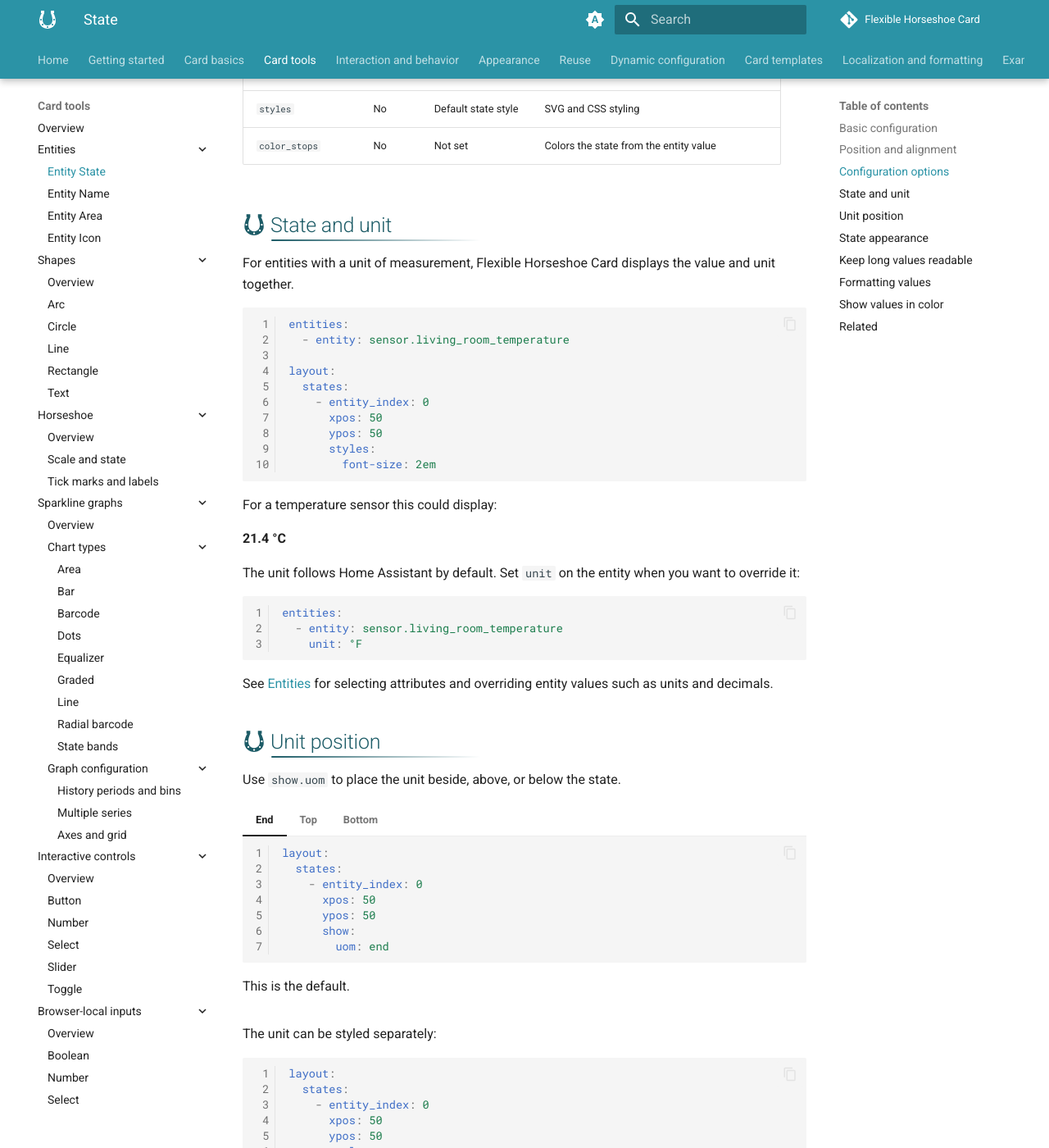
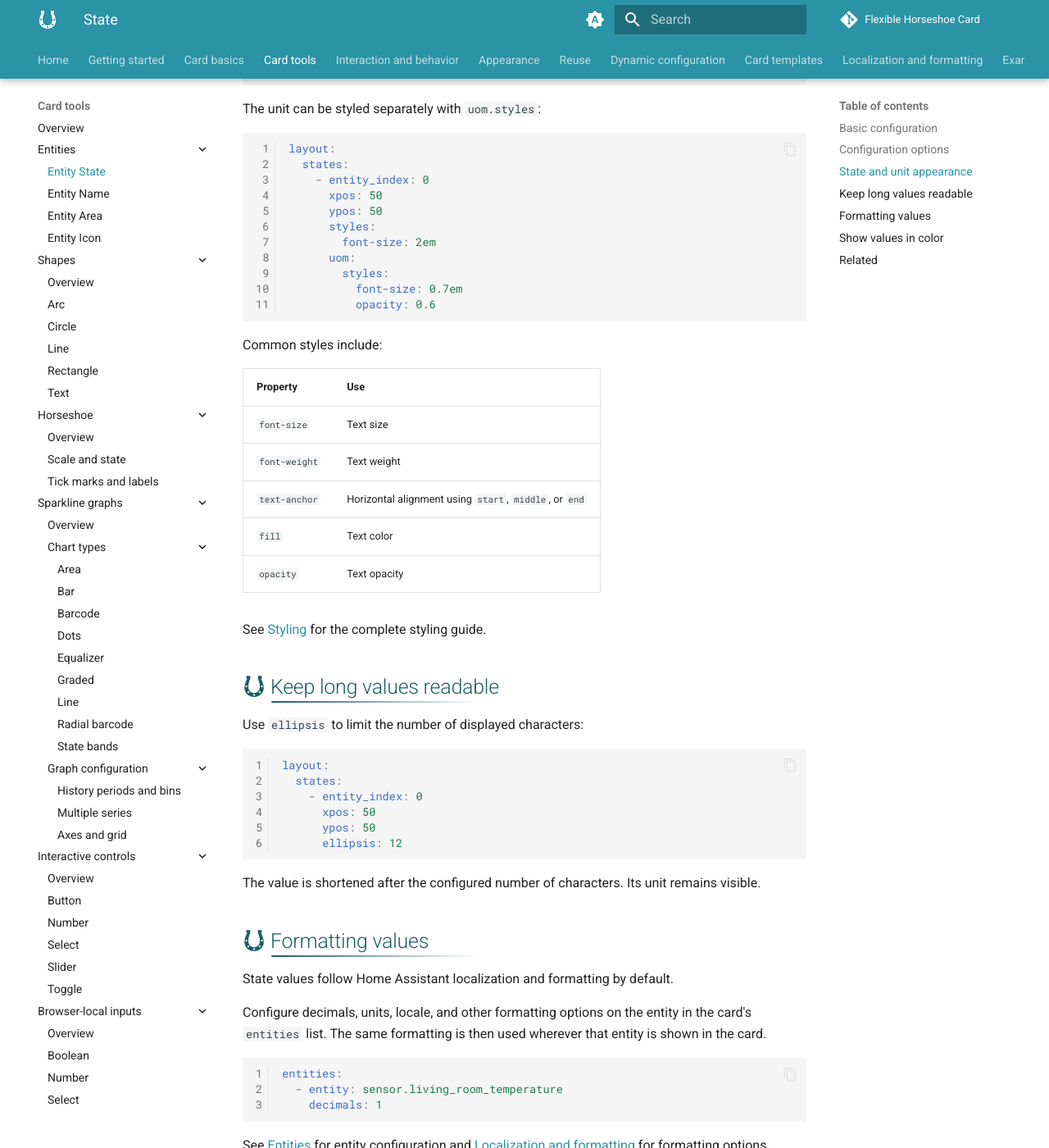
Before and after one commit to AmoebeLabs/flex-horseshoe-card, an MkDocs documentation site: the page built from docs/docs/tools/entities/entity-state-tool.md, in a window 1280 px wide and 1400 px high, scrolled down 1674 px. Shown: the whole window at 82% size. Built offline with MkDocs 1.6.1 and Material for MkDocs 9.7.7, drawn with Linux system fonts in a browser that asks for light colours; comment, search, counter and statistics services are not loaded; some of the changed text lies outside the part shown.

````diff
--- a/docs/docs/tools/entities/entity-state-tool.md
+++ b/docs/docs/tools/entities/entity-state-tool.md
@@ -12,7 +12,7 @@ tags:
 
 The State tool shows the current value of a Home Assistant entity or attribute.
 
-By default, the Flexible Horseshoe Card uses Home Assistant formatting for the value and unit.
+By default, the Flexible Horseshoe Card follows Home Assistant formatting for the value and unit, including locale, number formatting, and display precision.
 
 <!-- State examples image -->
 
@@ -38,136 +38,24 @@ layout:
 
 `xpos` and `ypos` position the state on the card.
 
-## :material-horseshoe: Position and alignment
-
-Position the complete state with `xpos` and `ypos`.
-
-```yaml linenums="1"
-layout:
-  states:
-    - entity_index: 0
-      xpos: 10
-      ypos: 50
-      styles:
-        font-size: 2em
-        text-anchor: start
-```
-
-Use `text-anchor` to control horizontal alignment:
-
-* `start`
-* `middle`
-* `end`
-
 See [Positioning and sizing](../../card-basics/positioning-and-sizing.md) for the card coordinate system.
 
 ## :material-horseshoe: Configuration options
 
-| Field            | Required | Default             | Description                                  |
-| ---------------- | :------: | ------------------- | -------------------------------------------- |
-| `entity_index`   |    Yes   |                     | Entity whose state is displayed              |
-| `xpos`           |    Yes   |                     | Horizontal position                          |
-| `ypos`           |    Yes   |                     | Vertical position                            |
-| `show.uom`       |    No    | `end`               | Places the unit at `end`, `top`, or `bottom` |
-| `uom`            |    No    |                     | Unit positioning and styling                 |
-| `ellipsis`       |    No    |                     | Maximum number of displayed state characters |
-| `format`         |    No    | Home Assistant      | Overrides state formatting                   |
-| `styles`         |    No    | Default state style | SVG and CSS styling                          |
-| `color_stops`    |    No    | Not set             | Colors the state from the entity value       |
+| Field          | Required | Default             | Description                                  |
+| -------------- | :------: | ------------------- | -------------------------------------------- |
+| `entity_index` |    Yes   |                     | Entity whose state is displayed              |
+| `xpos`         |    Yes   |                     | Horizontal position                          |
+| `ypos`         |    Yes   |                     | Vertical position                            |
+| `show.uom`     |    No    | `end`               | Places the unit at `end`, `top`, or `bottom` |
+| `uom.styles`   |    No    |                     | Unit styling                                 |
+| `ellipsis`     |    No    |                     | Maximum number of displayed state characters |
+| `styles`       |    No    | Default state style | SVG and CSS styling                          |
+| `color_stops`  |    No    | Not set             | Colors the state from the entity value       |
 
-## :material-horseshoe: State and unit
+## :material-horseshoe: State and unit appearance
 
-For entities with a unit of measurement, Flexible Horseshoe Card displays the value and unit together.
-
-```yaml linenums="1"
-entities:
-  - entity: sensor.living_room_temperature
-
-layout:
-  states:
-    - entity_index: 0
-      xpos: 50
-      ypos: 50
-      styles:
-        font-size: 2em
-```
-
-For a temperature sensor this could display:
-
-**21.4 °C**
-
-The unit follows Home Assistant by default. Set `unit` on the entity when you want to override it:
-
-```yaml linenums="1"
-entities:
-  - entity: sensor.living_room_temperature
-    unit: °F
-```
-
-See [Entities](../../card-basics/entities.md) for selecting attributes and overriding entity values such as units and decimals.
-
-## :material-horseshoe: Unit position
-
-Use `show.uom` to place the unit beside, above, or below the state.
-
-=== "End"
-
-    ```yaml linenums="1"
-    layout:
-      states:
-        - entity_index: 0
-          xpos: 50
-          ypos: 50
-          show:
-            uom: end
-    ```
-
-    This is the default.
-
-=== "Top"
-
-    ```yaml linenums="1"
-    layout:
-      states:
-        - entity_index: 0
-          xpos: 50
-          ypos: 50
-          show:
-            uom: top
-    ```
-
-=== "Bottom"
-
-    ```yaml linenums="1"
-    layout:
-      states:
-        - entity_index: 0
-          xpos: 50
-          ypos: 50
-          show:
-            uom: bottom
-    ```
-
-The unit can be styled separately:
-
-```yaml linenums="1"
-layout:
-  states:
-    - entity_index: 0
-      xpos: 50
-      ypos: 50
-      styles:
-        font-size: 2em
-
-      uom:
-        styles:
-          font-size: 0.7em
-          opacity: 0.6
-```
-
-## :material-horseshoe: State appearance
-
-Use `styles` to change the appearance of the state:
+Use `styles` to change the appearance and alignment of the state.
 
 ```yaml linenums="1"
 layout:
@@ -178,25 +66,42 @@ layout:
       styles:
         font-size: 2.5em
         font-weight: bold
+        text-anchor: middle
         fill: var(--primary-text-color)
         opacity: 1
 ```
 
+The unit can be styled separately with `uom.styles`:
+
+```yaml linenums="1"
+layout:
+  states:
+    - entity_index: 0
+      xpos: 50
+      ypos: 50
+      styles:
+        font-size: 2em
+      uom:
+        styles:
+          font-size: 0.7em
+          opacity: 0.6
+```
+
 Common styles include:
 
-| Property      | Use                  |
-| ------------- | -------------------- |
-| `font-size`   | State text size      |
-| `font-weight` | Text weight          |
-| `text-anchor` | Horizontal alignment |
-| `fill`        | Text color           |
-| `opacity`     | Text opacity         |
+| Property      | Use                                                    |
+| ------------- | ------------------------------------------------------ |
+| `font-size`   | Text size                                              |
+| `font-weight` | Text weight                                            |
+| `text-anchor` | Horizontal alignment using `start`, `middle`, or `end` |
+| `fill`        | Text color                                             |
+| `opacity`     | Text opacity                                           |
 
 See [Styling](../../appearance/styling.md) for the complete styling guide.
 
 ## :material-horseshoe: Keep long values readable
 
-Use `ellipsis` when a state value must fit within a fixed space:
+Use `ellipsis` to limit the number of displayed characters:
 
 ```yaml linenums="1"
 layout:
@@ -209,12 +114,11 @@ layout:
 
 The value is shortened after the configured number of characters. Its unit remains visible.
 
-
 ## :material-horseshoe: Formatting values
 
 State values follow Home Assistant localization and formatting by default.
 
-You can override formatting when a card needs different decimals, number formatting, dates, times, durations, or raw state values.
+Configure decimals, units, locale, and other formatting options on the entity in the card's `entities` list. The same formatting is then used wherever that entity is shown in the card.
 
 ```yaml linenums="1"
 entities:
@@ -222,13 +126,11 @@ entities:
     decimals: 1
 ```
 
-Configure decimals, units, locale, and other formatting options on the entity in the card's `entities` list. The same formatting is then used wherever that entity is shown in the card.
-
-See [Localization and formatting](../../localization/overview.md).
+See [Entities](../../card-basics/entities.md) for entity configuration and [Localization and formatting](../../localization/overview.md) for formatting options.
 
 ## :material-horseshoe: Show values in color
 
-Use color stops when the displayed value should also show whether it is low, moderate, or high:
+Use color stops when the state should change color based on its value:
 
 ```yaml linenums="1"
 layout:
@@ -236,10 +138,8 @@ layout:
     - entity_index: 0
       xpos: 50
       ypos: 50
-
       show:
         item_style: colorstop
-
       color_stops:
         colors:
           0: green
````
Also changed, not shown: docs/docs/tools/sparkline/graded.md (+22 -31 lines).
